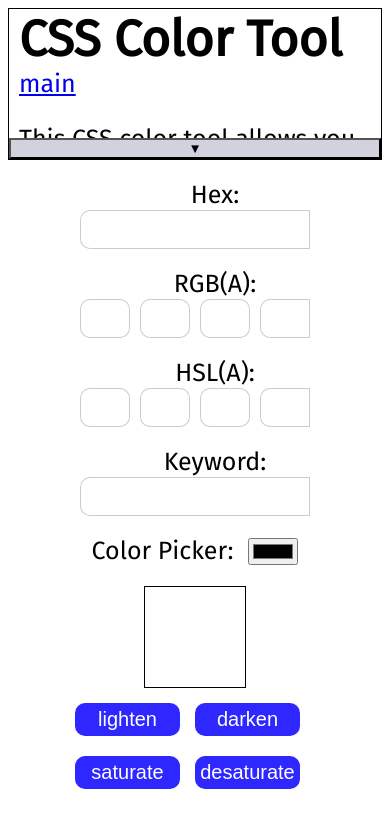
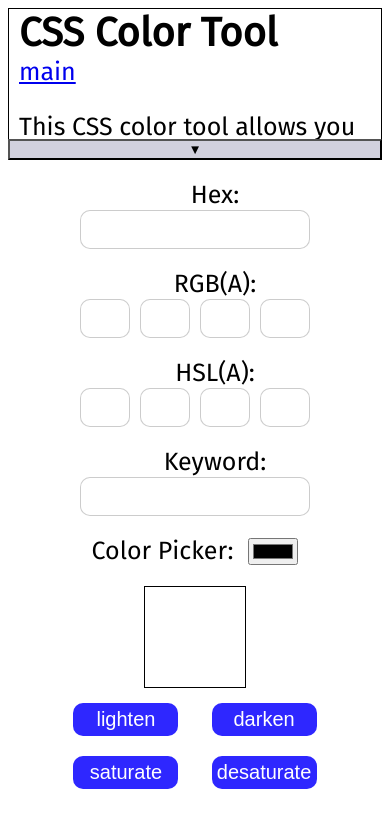
Before and after one commit to ajcrites/color-tool, a React (Vite) app: page / in a window 390 px wide. Shown: the top 828 px of the page. Built offline with nearby package versions, Linux system fonts and the light colour scheme; what typesafe-actions would draw is missing.

Commit message:
feat(mobile): improving styles for mobile device view

```diff
--- a/src/ColorTool.tsx
+++ b/src/ColorTool.tsx
@@ -15,11 +15,12 @@ export const ColorTool = () => {
 
   return (
     <Fragment>
+      <div className={'intro-container ' + (collapsed ? 'collapsed' : '')}>
         <div
           role="document"
-        className={'intro ' + (collapsed ? 'collapsed' : '')}
+          className="intro"
         >
-        <h1>CSS Color Tool</h1>
+          <h1 className="title">CSS Color Tool</h1>
           <a onClick={stopPropagation} href="#color-tool">
             main
           </a>
@@ -59,6 +60,7 @@ export const ColorTool = () => {
             There are also buttons available to manipulate the selected color in
             various ways such as ligtening and darkening.
           </p>
+        </div>
         <button
           aria-label={collapsed ? 'expand' : 'collapse'}
           onClick={toggleCollapse}
--- a/src/ColorToolApp.tsx
+++ b/src/ColorToolApp.tsx
@@ -56,10 +56,14 @@ export const ColorToolApp = () => {
         />
 
         <section aria-label="hsla color modifiers" className="color-modifiers">
-          <HslaModifier label="lighten" hslaIndex={2} amount={10} />
-          <HslaModifier label="darken" hslaIndex={2} amount={-10} />
-          <HslaModifier label="saturate" hslaIndex={1} amount={10} />
-          <HslaModifier label="desaturate" hslaIndex={1} amount={-10} />
+          <div>
+            <HslaModifier label="lighten" hslaIndex={2} amount={10} />
+            <HslaModifier label="darken" hslaIndex={2} amount={-10} />
+          </div>
+          <div>
+            <HslaModifier label="saturate" hslaIndex={1} amount={10} />
+            <HslaModifier label="desaturate" hslaIndex={1} amount={-10} />
+          </div>
         </section>
       </ColorToolContext.Provider>
     </main>
--- a/src/color/controls/controls.css
+++ b/src/color/controls/controls.css
@@ -10,10 +10,6 @@
   border: 1px solid rgba(0,0,0,.2);
   vertical-align: middle;
   width: 230px;
-}
-.color-input:last-of-type {
-  border-top-right-radius: 0;
-  border-bottom-right-radius: 0;
 }
 .color-input.invalid {
   background-color: #ffb8c2;
@@ -33,6 +29,8 @@
   height: 40px;
   border-left: 0;
   padding: auto;
+  /* covor border radius on right side of inputs where copy is supported */
+  margin-left: -7px;
 }
 
 .modifier-button {
@@ -60,9 +58,12 @@
   display: inline;
 }
 
+.color-modifiers {
+  display: flex;
+}
+
 @media screen and (max-width: 500px) {
   .color-modifiers {
-    display: flex;
     flex: 1 0 100%;
     flex-wrap: wrap;
     justify-content: center;
@@ -71,7 +72,13 @@
     margin: 0 auto;
   }
   .color-modifiers .modifier-button {
+    margin-right: 0;
     margin-bottom: 20px;
+  }
+  .color-modifiers > div {
+    display: flex;
+    justify-content: space-between;
+    width: 100%;
   }
 
   .color-input-container {
--- a/src/intro.css
+++ b/src/intro.css
@@ -6,12 +6,17 @@
   margin-bottom: 20px;
   position: relative;
 }
-.intro h1 {
+.title {
   margin: 0;
+  font-size: 40px;
 }
 
-.intro.collapsed {
-  overflow: hidden;
+.intro-container {
+  position: relative;
+}
+
+.collapsed .intro {
+  overflow: scroll;
   height: 150px;
 }
 
```
Lines whose indentation alone changed are shown as unchanged.
